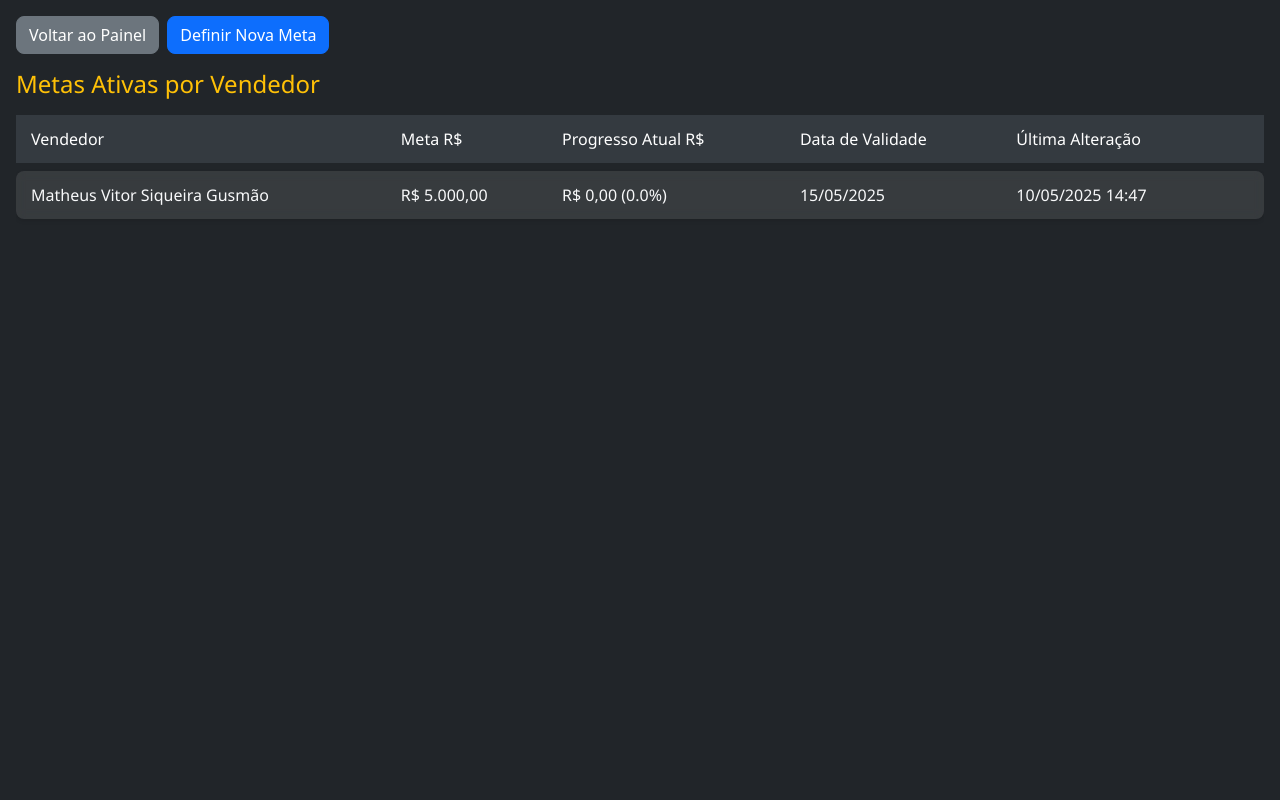
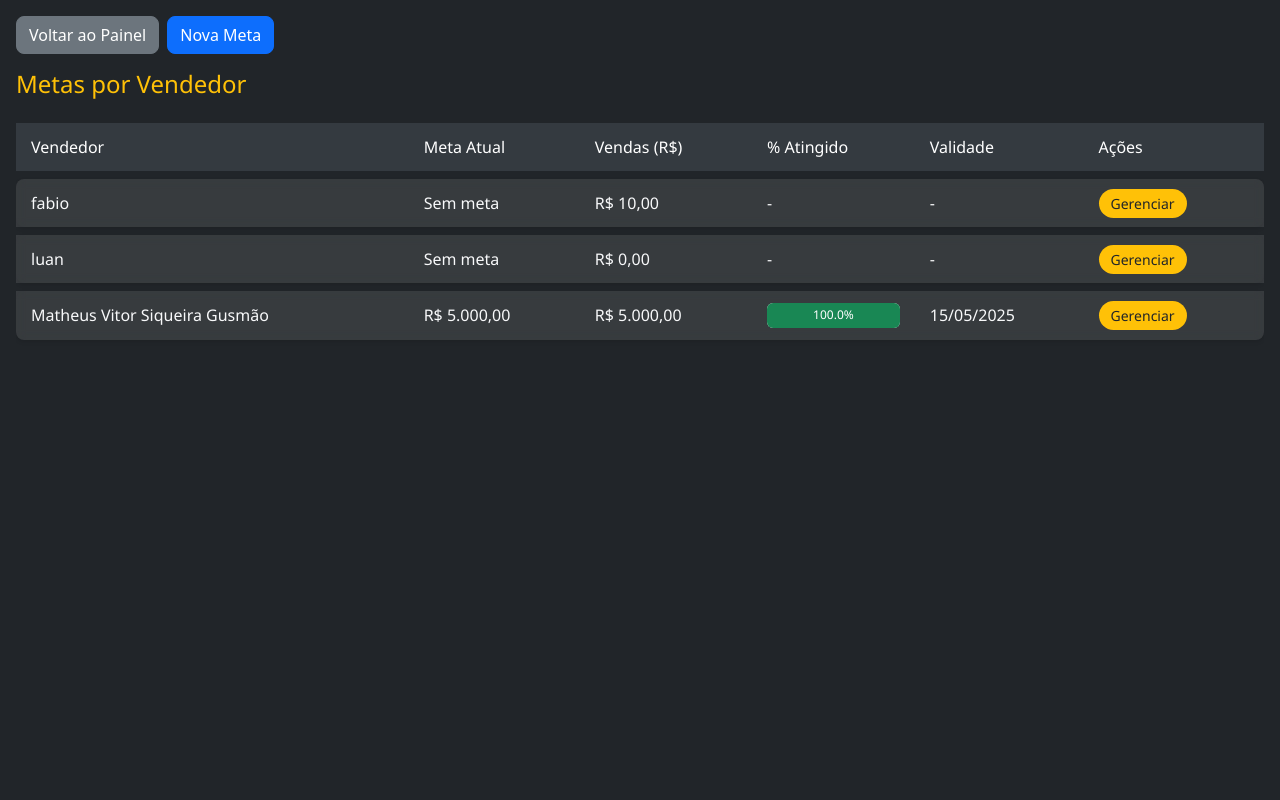
Before and after one commit to MatheusVSG/projeto_bartira_modas, a PHP site: page /projeto_bartira_modas/view/administrador/listar_metas.php in a window 1280 px wide. Run offline with PHP 8.4, Linux system fonts and the light colour scheme; the visitor is signed in with stand-in values (Sample User, id 1); data comes from the database, SQL or seed files in the repository.

Commit message:
listas metas vendedores

```diff
--- a/projeto_lab_db/view/administrador/listar_metas.php
+++ b/projeto_lab_db/view/administrador/listar_metas.php
@@ -3,9 +3,18 @@ session_start();
 include_once '../../connection.php';
 
 if (!isset($_SESSION['usuario_id']) || $_SESSION['tipo_usuario'] !== 'admin') {
-    $_SESSION['error_message'] = 'Acesso negado. Você não tem permissão para acessar esta página.';
     header("Location: ../../login.php");
     exit();
+}
+
+$mensagem_sucesso = '';
+if (isset($_GET['sucesso'])) {
+    $mensagem_sucesso = match($_GET['sucesso']) {
+        '1' => 'Meta cadastrada com sucesso!',
+        '2' => 'Meta atualizada com sucesso!',
+        '3' => 'Meta excluída com sucesso!',
+        default => ''
+    };
 }
 
 $linksAdicionais = [
@@ -16,10 +25,14 @@ $linksAdicionais = [
     ],
     [
         'caminho' => 'metas_funcionario.php',
-        'titulo' => 'Definir Nova Meta',
+        'titulo' => 'Nova Meta',
         'cor' => 'btn-primary'
     ]
 ];
+
+// Primeiro buscamos todos os vendedores
+$sql_vendedores = "SELECT id, nome FROM vendedores WHERE tipo = 'vendedor' ORDER BY nome";
+$vendedores = mysqli_query($conn, $sql_vendedores);
 ?>
 
 <!DOCTYPE html>
@@ -27,100 +40,102 @@ $linksAdicionais = [
 
 <head>
     <?php include '../../head.php'; ?>
-    <title>Bartira Modas | Metas Ativas</title>
+    <title>Bartira Modas | Metas por Vendedor</title>
 </head>
 
 <body>
     <div class="w-100 min-vh-100 bg-dark px-3 pb-3">
         <?php include '../../components/barra_navegacao.php'; ?>
 
-        <div class="position-fixed top-0 end-0 z-3 p-3">
-            <?php if (isset($_SESSION['success_message'])) { ?>
-                <div class="alert alert-success alert-dismissible fade show" role="alert">
-                    <?= $_SESSION['success_message'] ?>
+        <div class="responsive-container">
+            <h4 class="text-warning mb-0">
+                Metas por Vendedor
+            </h4>
+
+            <?php if (!empty($mensagem_sucesso)): ?>
+                <div class="alert alert-success alert-dismissible fade show mt-3" role="alert">
+                    <?= htmlspecialchars($mensagem_sucesso) ?>
                     <button type="button" class="btn-close" data-bs-dismiss="alert" aria-label="Fechar"></button>
                 </div>
-            <?php
-                unset($_SESSION['success_message']);
-            }
-            ?>
+            <?php endif; ?>
 
-            <?php if (isset($_SESSION['error_message'])) { ?>
-                <div class="alert alert-danger alert-dismissible fade show" role="alert">
-                    <?= $_SESSION['error_message'] ?>
-                    <button type="button" class="btn-close" data-bs-dismiss="alert" aria-label="Fechar"></button>
-                </div>
-            <?php
-                unset($_SESSION['error_message']);
-            }
-            ?>
-        </div>
-
-        <h4 class="text-warning">Metas Ativas por Vendedor</h4>
-
-        <div>
-            <?php
-            $sql = "
-                SELECT v.id, v.nome,
-                    m.valor AS meta_valor, m.data_validade, m.data_criacao,
-                    (SELECT COALESCE(SUM(valor_total), 0)
-                        FROM vendas
-                        WHERE fk_vendedor_id = v.id
-                        AND data_venda <= m.data_validade) AS progresso_atual
-                FROM vendedores v
-                JOIN (
-                    SELECT fk_vendedor_id, valor, data_validade, data_criacao
-                    FROM meta_vendas
-                    WHERE (fk_vendedor_id, data_validade) IN (
-                        SELECT fk_vendedor_id, MAX(data_validade)
-                        FROM meta_vendas
-                        GROUP BY fk_vendedor_id
-                    )
-                ) m ON v.id = m.fk_vendedor_id
-                WHERE v.tipo = 'vendedor'
-            ";
-
-            $res = mysqli_query($conn, $sql);
-
-            if ($res === false) {
-                die("Erro na consulta SQL: " . mysqli_error($conn));
-            }
-
-            if (mysqli_num_rows($res) > 0): ?>
-                <div class="table-responsive">
+            <div class="table-responsive mt-3">
+                <?php if (mysqli_num_rows($vendedores) > 0): ?>
                     <table class="custom-table">
                         <thead>
                             <tr>
                                 <th>Vendedor</th>
-                                <th>Meta R$</th>
-                                <th>Progresso Atual R$</th>
-                                <th>Data de Validade</th>
-                                <th>Última Alteração</th>
-                                <th></th>
+                                <th>Meta Atual</th>
+                                <th>Vendas (R$)</th>
+                                <th>% Atingido</th>
+                                <th>Validade</th>
+                                <th>Ações</th>
                             </tr>
                         </thead>
                         <tbody>
-                            <?php while ($row = mysqli_fetch_assoc($res)): ?>
+                            <?php while ($vendedor = mysqli_fetch_assoc($vendedores)):
+                                // Busca a meta mais recente do vendedor
+                                $sql_meta = "SELECT valor, data_validade
+                                           FROM meta_vendas
+                                           WHERE fk_vendedor_id = ?
+                                           ORDER BY data_validade DESC
+                                           LIMIT 1";
+                                $stmt_meta = $conn->prepare($sql_meta);
+                                $stmt_meta->bind_param("i", $vendedor['id']);
+                                $stmt_meta->execute();
+                                $meta = $stmt_meta->get_result()->fetch_assoc();
+
+                                // Busca o total de vendas do vendedor
+                                $sql_vendas = "SELECT COALESCE(SUM(valor), 0) as total
+                                             FROM vendas
+                                             WHERE fk_vendedor_id = ?";
+                                $stmt_vendas = $conn->prepare($sql_vendas);
+                                $stmt_vendas->bind_param("i", $vendedor['id']);
+                                $stmt_vendas->execute();
+                                $total_vendas = $stmt_vendas->get_result()->fetch_assoc()['total'];
+
+                                // Calcula o percentual atingido
+                                $percentual = ($meta && $meta['valor'] > 0) ? ($total_vendas / $meta['valor']) * 100 : 0;
+                                $cor_progresso = $percentual >= 100 ? 'bg-success' : ($percentual >= 70 ? 'bg-warning' : 'bg-danger');
+                            ?>
                                 <tr>
-                                    <td data-label="Vendedor"><?= $row['nome'] ?></td>
-                                    <td data-label="Meta R$">R$ <?= number_format($row['meta_valor'], 2, ',', '.') ?></td>
-                                    <td data-label="Progresso Atual R$">
-                                        R$ <?= number_format($row['progresso_atual'], 2, ',', '.') ?>
-                                        (<?= number_format(($row['progresso_atual'] / $row['meta_valor']) * 100, 1) ?>%)
+                                    <td data-label="Vendedor"><?= htmlspecialchars($vendedor['nome']) ?></td>
+                                    <td data-label="Meta Atual">
+                                        <?= $meta ? 'R$ ' . number_format($meta['valor'], 2, ',', '.') : 'Sem meta' ?>
                                     </td>
-                                    <td data-label="Data de Validade"><?= date('d/m/Y', strtotime($row['data_validade'])) ?></td>
-                                    <td data-label="Última Alteração"><?= date('d/m/Y H:i', strtotime($row['data_criacao'])) ?></td>
-                                    <td data-label="Ação">
-
+                                    <td data-label="Vendas (R$)">R$ <?= number_format($total_vendas, 2, ',', '.') ?></td>
+                                    <td data-label="% Atingido">
+                                        <?php if ($meta): ?>
+                                            <div class="progress" style="height: 25px;">
+                                                <div class="progress-bar <?= $cor_progresso ?>"
+                                                     role="progressbar"
+                                                     style="width: <?= min($percentual, 100) ?>%"
+                                                     aria-valuenow="<?= $percentual ?>"
+                                                     aria-valuemin="0"
+                                                     aria-valuemax="100">
+                                                    <?= number_format($percentual, 1) ?>%
+                                                </div>
+                                            </div>
+                                        <?php else: ?>
+                                            -
+                                        <?php endif; ?>
+                                    </td>
+                                    <td data-label="Validade">
+                                        <?= $meta ? date('d/m/Y', strtotime($meta['data_validade'])) : '-' ?>
+                                    </td>
+                                    <td data-label="Ações">
+                                        <div class="action-buttons">
+                                            <a href="metas_funcionario.php?vendedor_id=<?= $vendedor['id'] ?>" class="action-btn btn-edit">Gerenciar</a>
+                                        </div>
                                     </td>
                                 </tr>
                             <?php endwhile; ?>
                         </tbody>
                     </table>
-                </div>
-            <?php else: ?>
-                <div class="no-results">Nenhuma meta ativa encontrada.</div>
-            <?php endif; ?>
+                <?php else: ?>
+                    <div class="no-results">Nenhum vendedor cadastrado.</div>
+                <?php endif; ?>
+            </div>
         </div>
     </div>
 </body>
```
